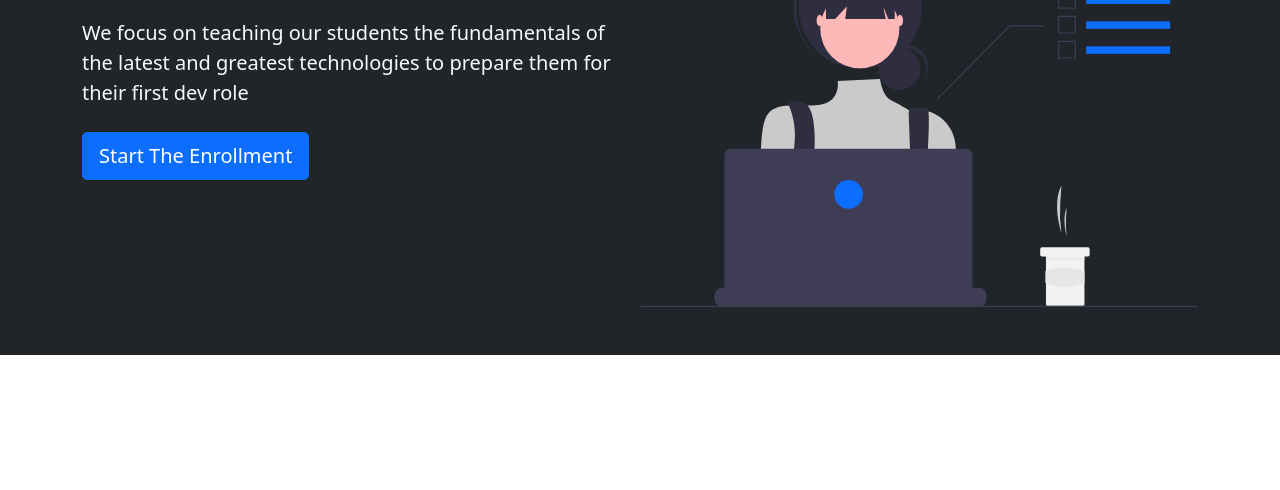
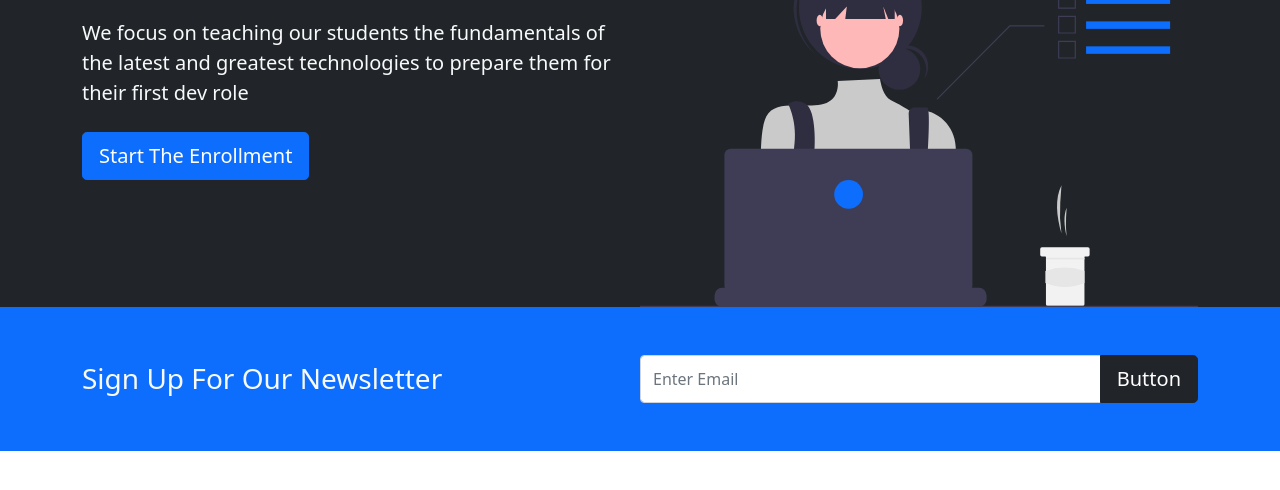
Before and after one commit to dvornicked/BS5FBC, a website: page index.html in a window 1280 px wide. Shown: the part 174-664 px from the top of the page. Drawn offline with nearby package versions, Linux system fonts and the light colour scheme.

Commit message:
Newsletter

```diff
--- a/index.html
+++ b/index.html
@@ -6,7 +6,11 @@
     <meta name="viewport" content="width=device-width, initial-scale=1.0">
     <link href="https://cdn.jsdelivr.net/npm/bootstrap@5.1.0/dist/css/bootstrap.min.css" rel="stylesheet" integrity="sha384-KyZXEAg3QhqLMpG8r+8fhAXLRk2vvoC2f3B09zVXn8CA5QIVfZOJ3BCsw2P0p/We" crossorigin="anonymous">
     <style>
-
+        @media (min-width: 768px) {
+            .news-input {
+                width: 50%;
+            }
+        }
     </style>
     <title>Frontend Bootcamp</title>
 </head>
@@ -34,7 +38,7 @@
             </div>
         </div>
     </nav>
-    <section class="bg-dark text-light p-5 text-center text-sm-start">
+    <section class="bg-dark text-light p-5 p-lg-0 pt-lg-5 text-center text-sm-start">
         <div class="container">
             <div class="d-sm-flex aling-items-center justify-between">
                 <div>
@@ -46,6 +50,17 @@
             </div>
         </div>
     </section>
+    <section class="bg-primary text-light p-5">
+        <div class="container">
+            <div class="d-md-flex justify-content-between align-items-center">
+                <h3 class="mb-3 mb-md-0">Sign Up For Our Newsletter</h3>
+                <div class="input-group news-input">
+                    <input type="text" class="form-control" placeholder="Enter Email" aria-label="Enter Email">
+                    <button class="btn btn-dark btn-lg" type="button">Button</button>
+                </div>
+            </div>
+        </div>
+    </section>
     <script src="https://cdn.jsdelivr.net/npm/bootstrap@5.1.0/dist/js/bootstrap.bundle.min.js" integrity="sha384-U1DAWAznBHeqEIlVSCgzq+c9gqGAJn5c/t99JyeKa9xxaYpSvHU5awsuZVVFIhvj" crossorigin="anonymous"></script>
 </body>
 </html>
```
